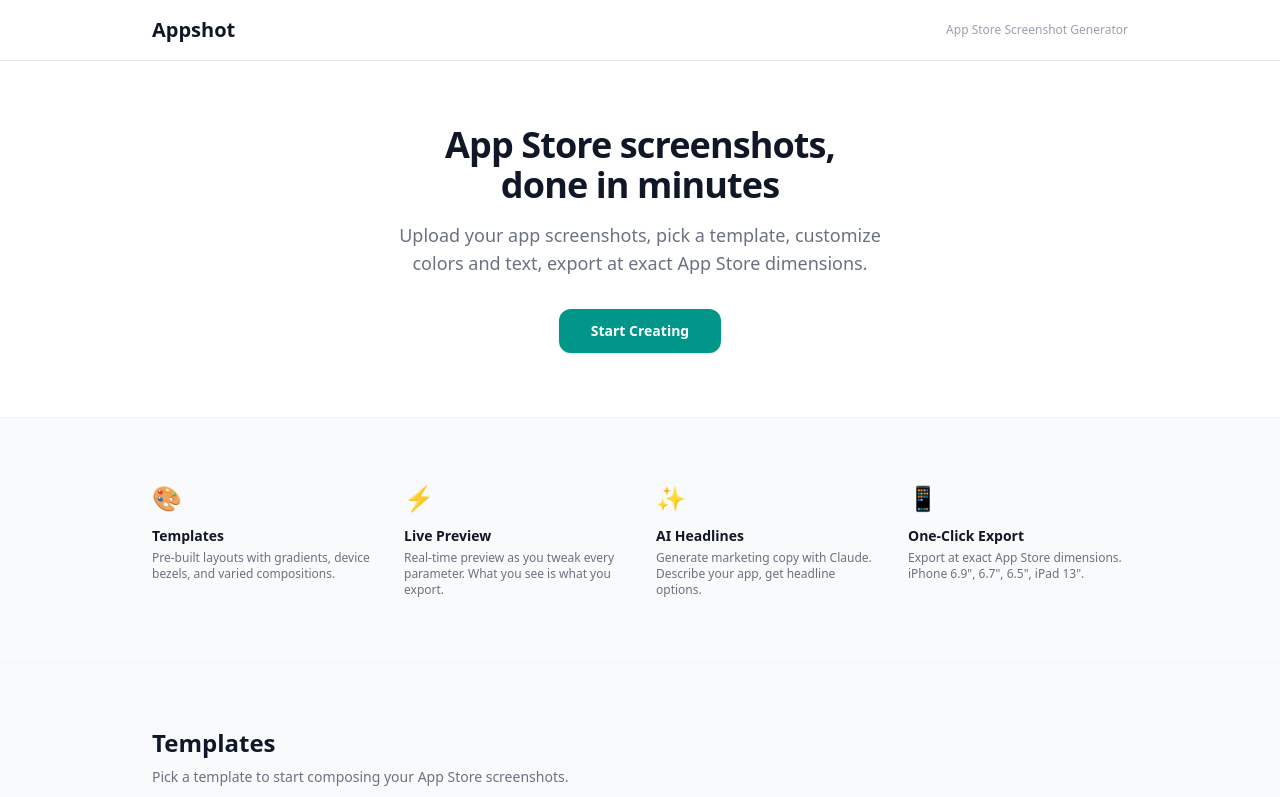
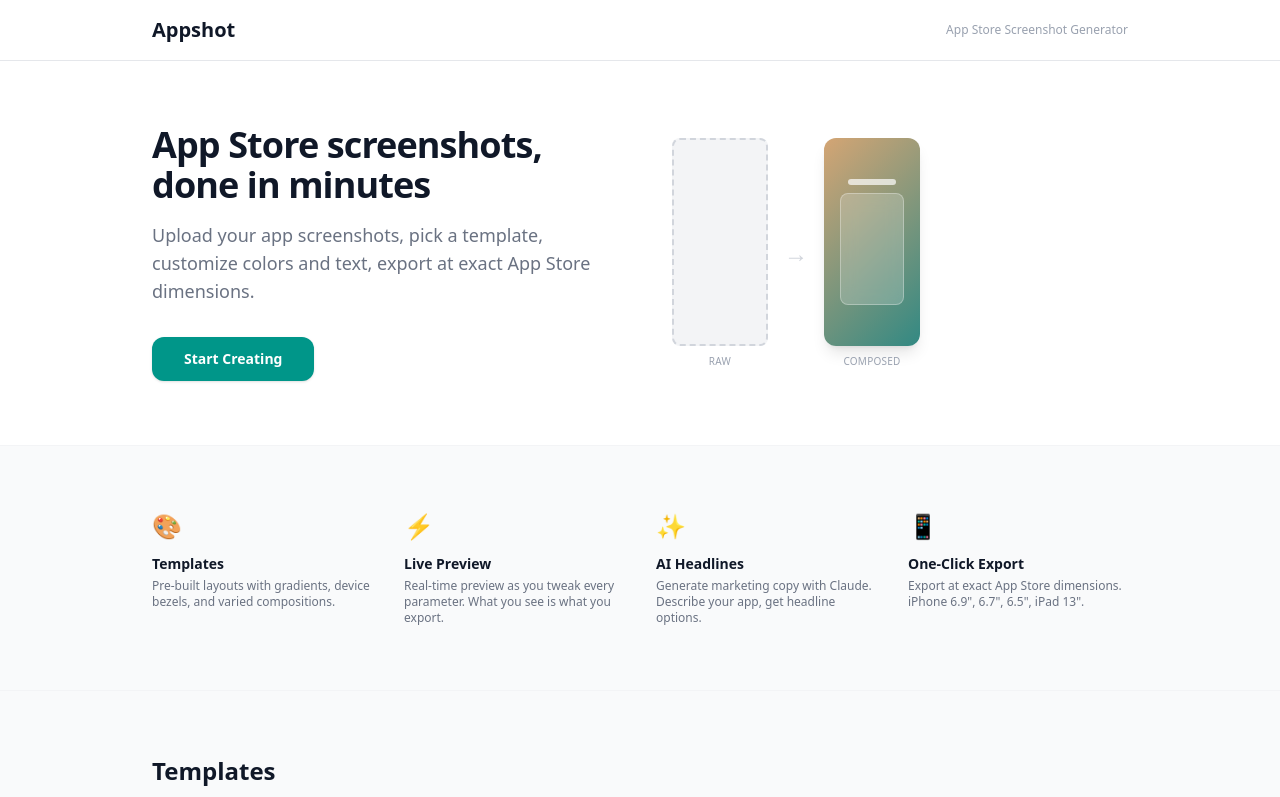
Before and after one commit to LLRHook/appshot, a SvelteKit app in the folder app/: page / in a window 1280 px wide. Shown: the top 797 px of the page. Built offline with nearby package versions, Linux system fonts and the light colour scheme.

Commit message:
Add before/after illustration to landing page hero
CSS-only visual showing a raw screenshot transforming into a composed
frame with gradient background and device bezel. Two-column layout on
desktop, stacked on mobile.

```diff
--- a/app/src/routes/+page.svelte
+++ b/app/src/routes/+page.svelte
@@ -14,11 +14,13 @@
 
 	<!-- Hero -->
 	<section class="border-b border-gray-100 bg-white">
-		<div class="mx-auto max-w-5xl px-6 py-16 text-center">
+		<div class="mx-auto max-w-5xl px-6 py-16">
+			<div class="flex flex-col items-center gap-12 lg:flex-row lg:gap-16">
+				<div class="text-center lg:text-left lg:flex-1">
 					<h2 class="text-4xl font-bold tracking-tight text-gray-900">
 						App Store screenshots,<br />done in minutes
 					</h2>
-			<p class="mx-auto mt-4 max-w-lg text-lg text-gray-500">
+					<p class="mx-auto mt-4 max-w-lg text-lg text-gray-500 lg:mx-0">
 						Upload your app screenshots, pick a template, customize colors and text, export at exact App Store dimensions.
 					</p>
 					<a
@@ -27,6 +29,45 @@
 					>
 						Start Creating
 					</a>
+				</div>
+
+				<!-- Before / After illustration -->
+				<div class="flex items-center gap-4 lg:flex-1">
+					<!-- Before: raw screenshot -->
+					<div class="flex flex-col items-center gap-2">
+						<div class="h-52 w-24 rounded-lg border-2 border-dashed border-gray-300 bg-gray-100 flex items-center justify-center">
+							<div class="space-y-1.5 px-2">
+								<div class="h-1.5 w-full rounded bg-gray-300"></div>
+								<div class="h-8 w-full rounded bg-gray-200"></div>
+								<div class="h-1.5 w-3/4 rounded bg-gray-300"></div>
+								<div class="h-6 w-full rounded bg-gray-200"></div>
+							</div>
+						</div>
+						<span class="text-[10px] font-medium text-gray-400 uppercase tracking-wide">Raw</span>
+					</div>
+
+					<!-- Arrow -->
+					<div class="text-2xl text-gray-300">&rarr;</div>
+
+					<!-- After: composed frame -->
+					<div class="flex flex-col items-center gap-2">
+						<div class="h-52 w-24 rounded-xl shadow-lg overflow-hidden" style="background: linear-gradient(135deg, #D4A574, #328983)">
+							<div class="flex h-full flex-col items-center justify-center gap-2 p-2">
+								<div class="h-1.5 w-12 rounded bg-white/70"></div>
+								<div class="h-28 w-16 rounded-lg bg-white/20 backdrop-blur-sm border border-white/30 flex items-center justify-center">
+									<div class="space-y-1 px-1.5">
+										<div class="h-1 w-full rounded bg-white/40"></div>
+										<div class="h-5 w-full rounded bg-white/30"></div>
+										<div class="h-1 w-3/4 rounded bg-white/40"></div>
+										<div class="h-4 w-full rounded bg-white/30"></div>
+									</div>
+								</div>
+							</div>
+						</div>
+						<span class="text-[10px] font-medium text-gray-400 uppercase tracking-wide">Composed</span>
+					</div>
+				</div>
+			</div>
 		</div>
 	</section>
 
```
Lines whose indentation alone changed are shown as unchanged.
